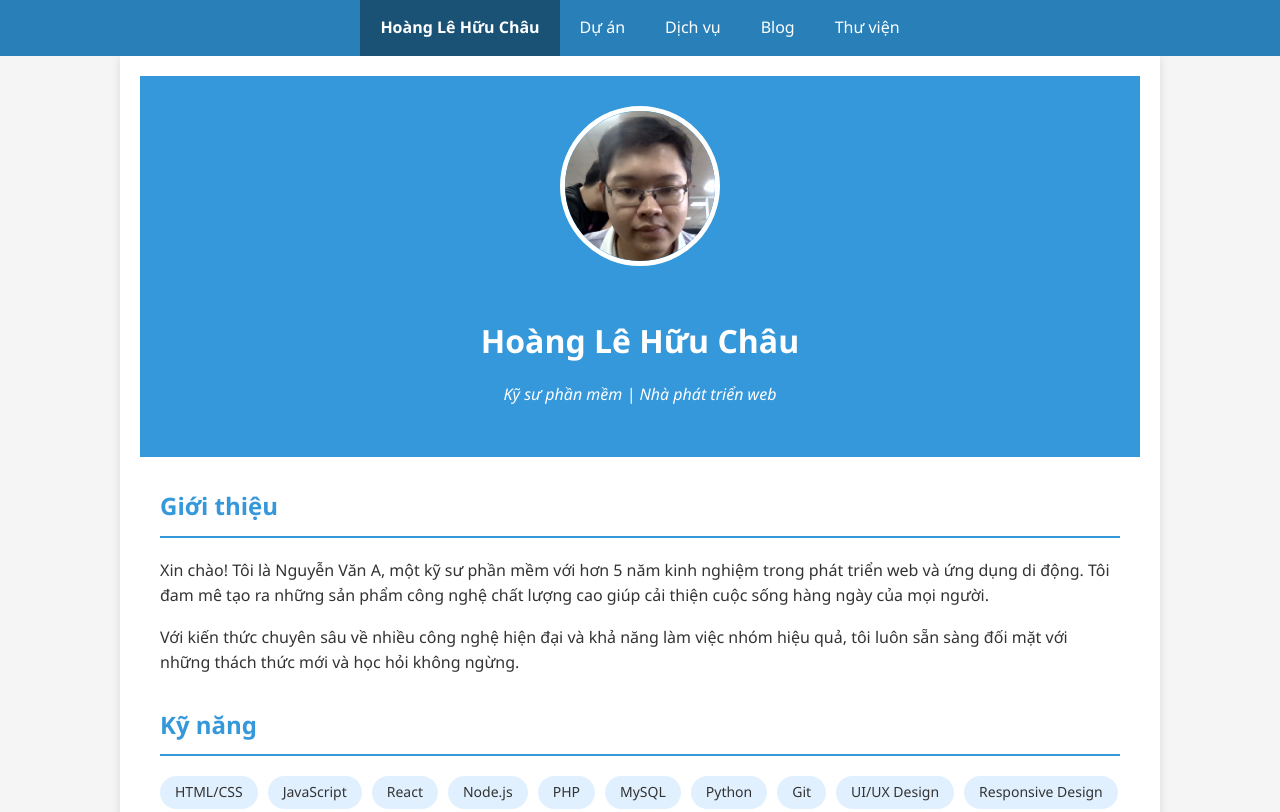
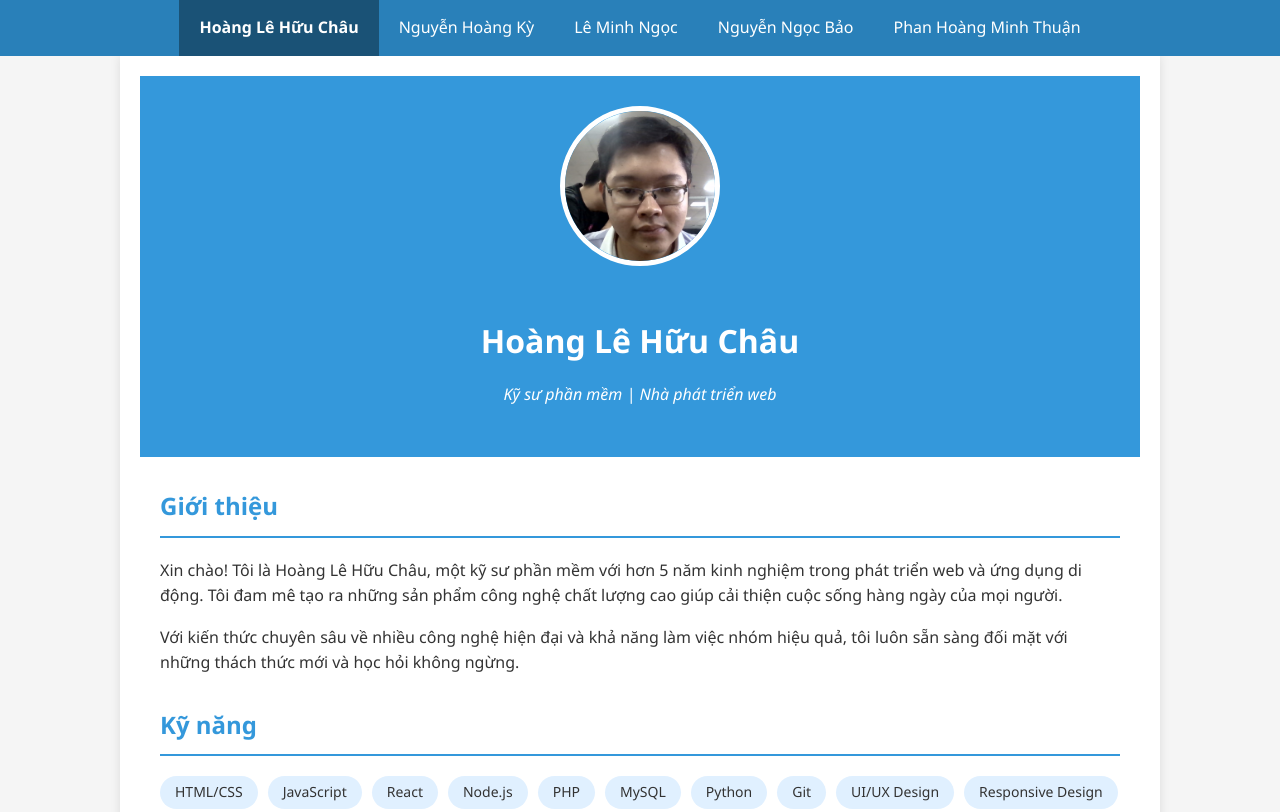
Before and after one commit to HuuChau10/Nhom8, a plain HTML site: page index.html in a window 1280 px wide. Shown: the top 812 px of the page. Drawn offline with Linux system fonts and the light colour scheme.

Commit message:
[Update][index.html]

```diff
--- a/index.html
+++ b/index.html
@@ -297,10 +297,10 @@
         <button class="mobile-menu-btn" onclick="toggleMenu()">☰ Menu</button>
         <ul class="menu" id="mainMenu">
             <li><a href="#" class="menu-link active" data-page="home">Hoàng Lê Hữu Châu</a></li>
-            <li><a href="#" class="menu-link" data-page="portfolio">Dự án</a></li>
-            <li><a href="#" class="menu-link" data-page="services">Dịch vụ</a></li>
-            <li><a href="#" class="menu-link" data-page="blog">Blog</a></li>
-            <li><a href="#" class="menu-link" data-page="gallery">Thư viện</a></li>
+            <li><a href="#" class="menu-link" data-page="portfolio">Nguyễn Hoàng Kỳ</a></li>
+            <li><a href="#" class="menu-link" data-page="services">Lê Minh Ngọc</a></li>
+            <li><a href="#" class="menu-link" data-page="blog">Nguyễn Ngọc Bảo</a></li>
+            <li><a href="#" class="menu-link" data-page="gallery">Phan Hoàng Minh Thuận</a></li>
         </ul>
     </nav>
 
@@ -315,7 +315,7 @@
 
             <section id="about">
                 <h2>Giới thiệu</h2>
-                <p>Xin chào! Tôi là Nguyễn Văn A, một kỹ sư phần mềm với hơn 5 năm kinh nghiệm trong phát triển web và ứng dụng di động. Tôi đam mê tạo ra những sản phẩm công nghệ chất lượng cao giúp cải thiện cuộc sống hàng ngày của mọi người.</p>
+                <p>Xin chào! Tôi là Hoàng Lê Hữu Châu, một kỹ sư phần mềm với hơn 5 năm kinh nghiệm trong phát triển web và ứng dụng di động. Tôi đam mê tạo ra những sản phẩm công nghệ chất lượng cao giúp cải thiện cuộc sống hàng ngày của mọi người.</p>
                 <p>Với kiến thức chuyên sâu về nhiều công nghệ hiện đại và khả năng làm việc nhóm hiệu quả, tôi luôn sẵn sàng đối mặt với những thách thức mới và học hỏi không ngừng.</p>
             </section>
 
@@ -385,7 +385,7 @@
             </section>
         </div>
 
-        <!-- Trang dự án -->
+        <!-- Nguyễn Hoàng Kỳ -->
         <div id="portfolio" class="page">
             <header>
                 <h1>Dự án của tôi</h1>
@@ -431,7 +431,7 @@
             </section>
         </div>
 
-        <!-- Trang dịch vụ -->
+        <!-- Lê Minh Ngọc -->
         <div id="services" class="page">
             <header>
                 <h1>Dịch vụ</h1>
@@ -465,7 +465,7 @@
             </section>
         </div>
 
-        <!-- Trang blog -->
+        <!-- Nguyễn Ngọc Bảo -->
         <div id="blog" class="page">
             <header>
                 <h1>Blog</h1>
@@ -499,7 +499,7 @@
             </section>
         </div>
 
-        <!-- Trang thư viện -->
+        <!-- Phan Hoàng Minh Thuận -->
         <div id="gallery" class="page">
             <header>
                 <h1>Thư viện ảnh</h1>
```
